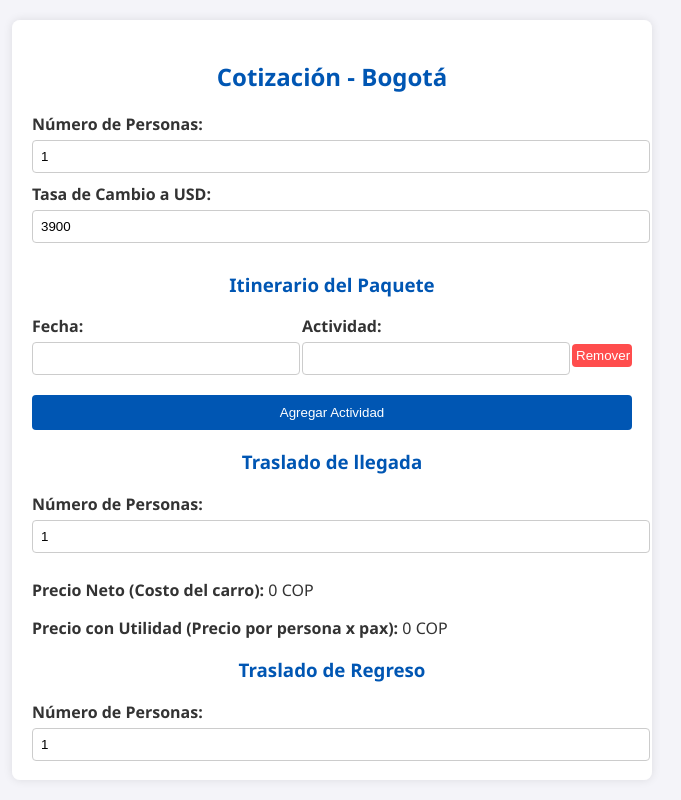
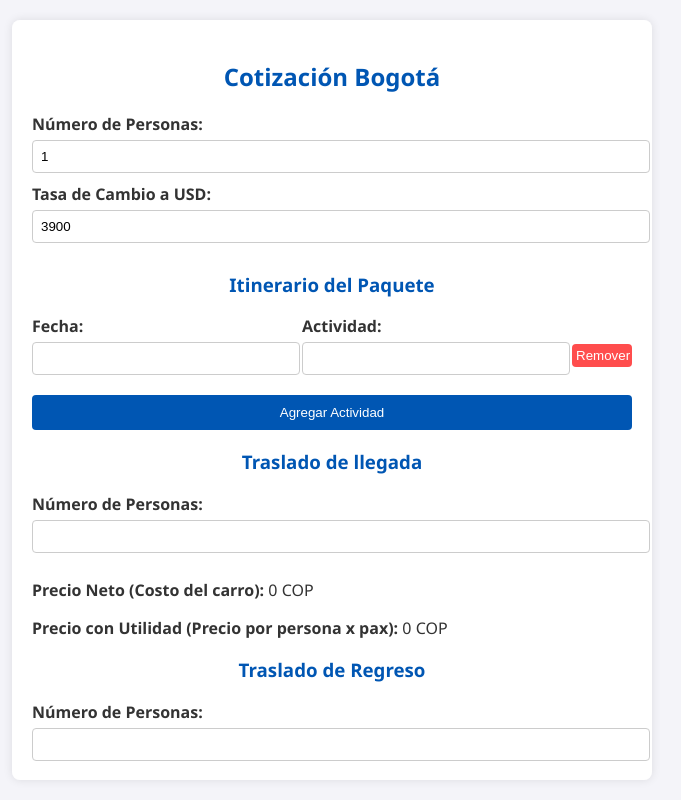
Before and after one commit to NohemyGraffe/QuotationWebApp-Frontend, a plain HTML site: page cotizacionBogota.html in a window 1280 px wide. Shown: the whole page, without its empty margins (308-989 px from the left). Drawn offline with nearby package versions, Linux system fonts and the light colour scheme; no server answers.

Commit message:
Update cotizacionBogota.html

```diff
--- a/cotizacionBogota.html
+++ b/cotizacionBogota.html
@@ -139,7 +139,7 @@
 <body>
     <div class="container">
 
-        <h2>Cotización - Bogotá</h2>
+        <h2>Cotización Bogotá</h2>
 
 
         <label>Número de Personas:</label>
@@ -167,7 +167,7 @@
 
         <h3>Traslado de llegada</h3>
         <label for="pax">Número de Personas:</label>
-        <input type="number" id="pax" min="1" value="1" onchange="calcularPrecios()">
+        <input type="number" id="pax" min="" value="" onchange="calcularPrecios()">
 
         <p><strong>Precio Neto (Costo del carro):</strong> <span id="neto">0</span> COP</p>
         <p><strong>Precio con Utilidad (Precio por persona x pax):</strong> <span id="venta">0</span> COP</p>
@@ -177,7 +177,7 @@
 
         <h3>Traslado de Regreso</h3>
         <label for="paxRegreso">Número de Personas:</label>
-        <input type="number" id="paxRegreso" min="1" value="1" onchange="calcularPreciosRegreso()">
+        <input type="number" id="paxRegreso" min="" value="" onchange="calcularPreciosRegreso()">
 
         <p><strong>Precio Neto (Costo del carro):</strong> <span id="netoRegreso">0</span> COP</p>
         <p><strong>Precio con Utilidad (Precio por persona x pax):</strong> <span id="ventaRegreso">0</span> COP</p>
@@ -246,7 +246,7 @@
         </div>
 
         <div class="summary">
-            <h3>Resumen de la Cotización</h3>
+            <h3>Cotización Bogotá</h3>
             <div id="resumenHoteles">
                 <p><strong>Hotel:</strong> <span>N/A</span></p>
 
```
